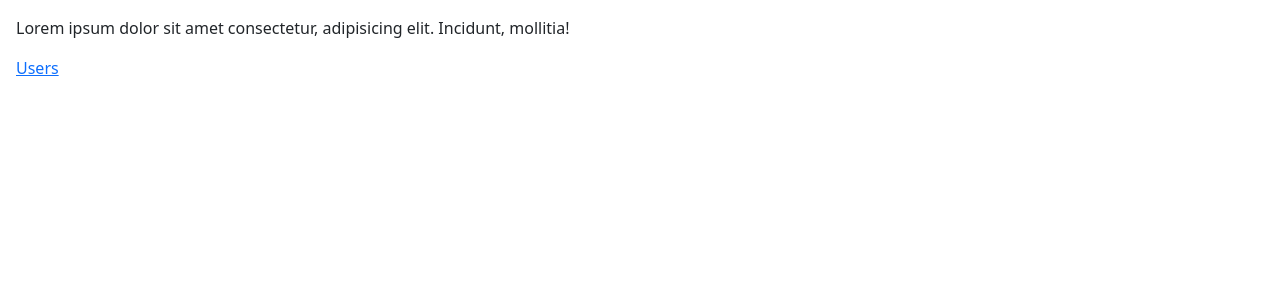
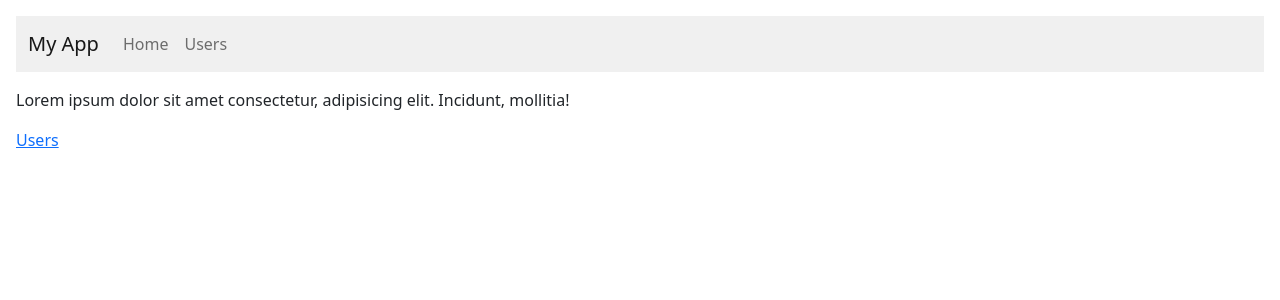
Before and after one commit to KebbSik/React2, a React (Vite) app in the folder starter/react-course-part2-starter-main/: page / in a window 1280 px wide. Shown: the top 300 px of the page. Built offline with nearby package versions, Linux system fonts and the light colour scheme.

Commit message:
Nested Routes

```diff
--- a/starter/react-course-part2-starter-main/src/routing/Layout.tsx
+++ b/starter/react-course-part2-starter-main/src/routing/Layout.tsx
@@ -1,10 +1,13 @@
-import NavBar from './NavBar';
+import { Outlet } from "react-router-dom";
+import NavBar from "./NavBar";
 
 const Layout = () => {
   return (
     <>
       <NavBar />
-      <div id="main"></div>
+      <div id="main">
+        <Outlet />
+      </div>
     </>
   );
 };
--- a/starter/react-course-part2-starter-main/src/routing/NavBar.tsx
+++ b/starter/react-course-part2-starter-main/src/routing/NavBar.tsx
@@ -1,8 +1,10 @@
+import { Link } from "react-router-dom";
+
 const NavBar = () => {
   return (
     <nav
       className="navbar navbar-expand-lg"
-      style={{ background: '#f0f0f0', marginBottom: '1rem' }}
+      style={{ background: "#f0f0f0", marginBottom: "1rem" }}
     >
       <div className="container-fluid">
         <a className="navbar-brand" href="#">
@@ -11,14 +13,14 @@
         <div className="collapse navbar-collapse" id="navbarNav">
           <ul className="navbar-nav">
             <li className="nav-item">
-              <a className="nav-link active" href="#">
+              <Link to="/" className="nav-link">
                 Home
-              </a>
+              </Link>
             </li>
             <li className="nav-item">
-              <a className="nav-link" href="#">
+              <Link to="/users" className="nav-link">
                 Users
-              </a>
+              </Link>
             </li>
           </ul>
         </div>
--- a/starter/react-course-part2-starter-main/src/routing/routes.tsx
+++ b/starter/react-course-part2-starter-main/src/routing/routes.tsx
@@ -1,14 +1,20 @@
-import { createBrowserRouter } from "react-router-dom";
+import { createBrowserRouter, Outlet } from "react-router-dom";
 import HomePage from "./HomePage";
 import UserListPage from "./UserListPage";
 import ContactPage from "./ContactPage";
 import UserDetailPage from "./UserDetailPage";
+import Layout from "./Layout";
 
 const router = createBrowserRouter([
-  { path: "/", element: <HomePage /> },
-  { path: "/contact", element: <ContactPage /> },
-  { path: "/users", element: <UserListPage /> },
-  { path: "/users/:id", element: <UserDetailPage /> },
+  {
+    path: "/",
+    element: <Layout />,
+    children: [
+      { index: true, element: <HomePage /> },
+      { path: "users", element: <UserListPage /> },
+      { path: "users/:id", element: <UserDetailPage /> },
+    ],
+  },
 ]);
 
 export default router;
```
